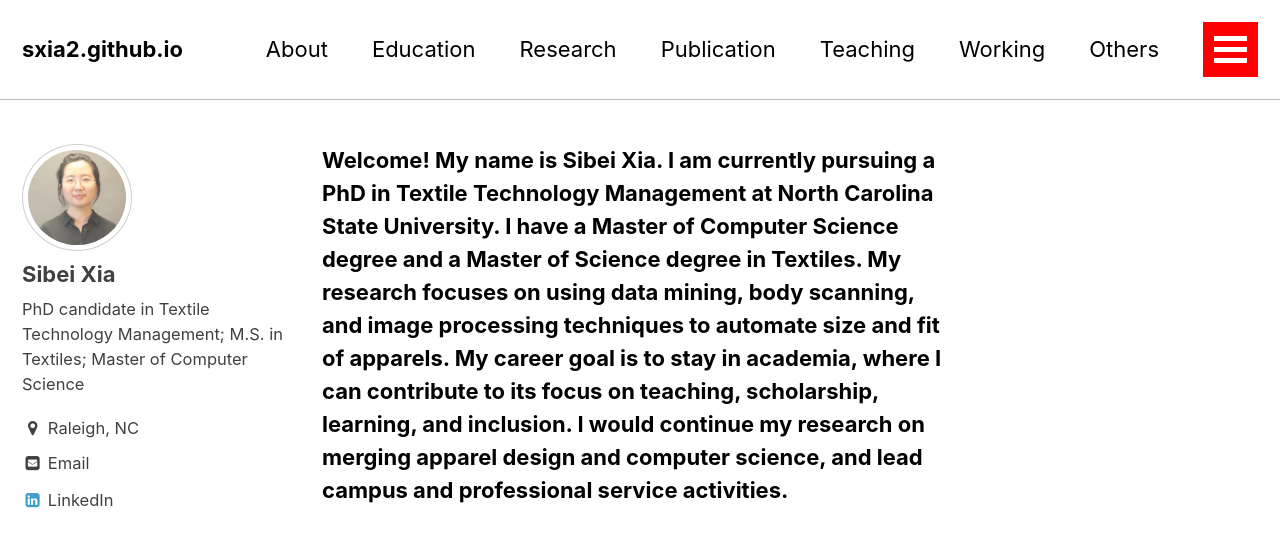
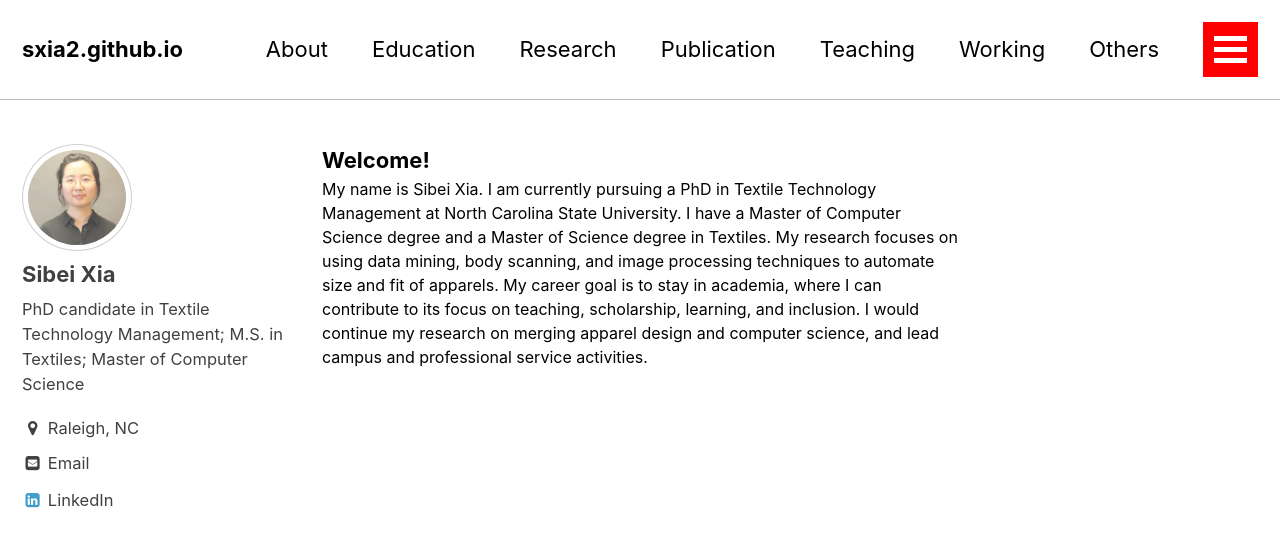
Before and after one commit to sxia2/sxia2.github.io, a Jekyll site: the page built from index.html, in a window 1280 px wide and 900 px high. Shown: the top 547 px of the window. Built offline with Jekyll 4.4.1, drawn with Linux system fonts in a browser that asks for light colours; the list of posts is cut into pages by our own code.

Commit message:
style for home

```diff
--- a/index.html
+++ b/index.html
@@ -2,6 +2,6 @@
 author_profile: true
 ---
 
-<strong>Welcome!
+<strong>Welcome!</strong>
 
-My name is Sibei Xia. I am currently pursuing a PhD in Textile Technology Management at North Carolina State University. I have a Master of Computer Science degree and a Master of Science degree in Textiles. My research focuses on using data mining, body scanning, and image processing techniques to automate size and fit of apparels. My career goal is to stay in academia, where I can contribute to its focus on teaching, scholarship, learning, and inclusion. I would continue my research on merging apparel design and computer science, and lead campus and professional service activities.
+<p>My name is Sibei Xia. I am currently pursuing a PhD in Textile Technology Management at North Carolina State University. I have a Master of Computer Science degree and a Master of Science degree in Textiles. My research focuses on using data mining, body scanning, and image processing techniques to automate size and fit of apparels. My career goal is to stay in academia, where I can contribute to its focus on teaching, scholarship, learning, and inclusion. I would continue my research on merging apparel design and computer science, and lead campus and professional service activities.
```
